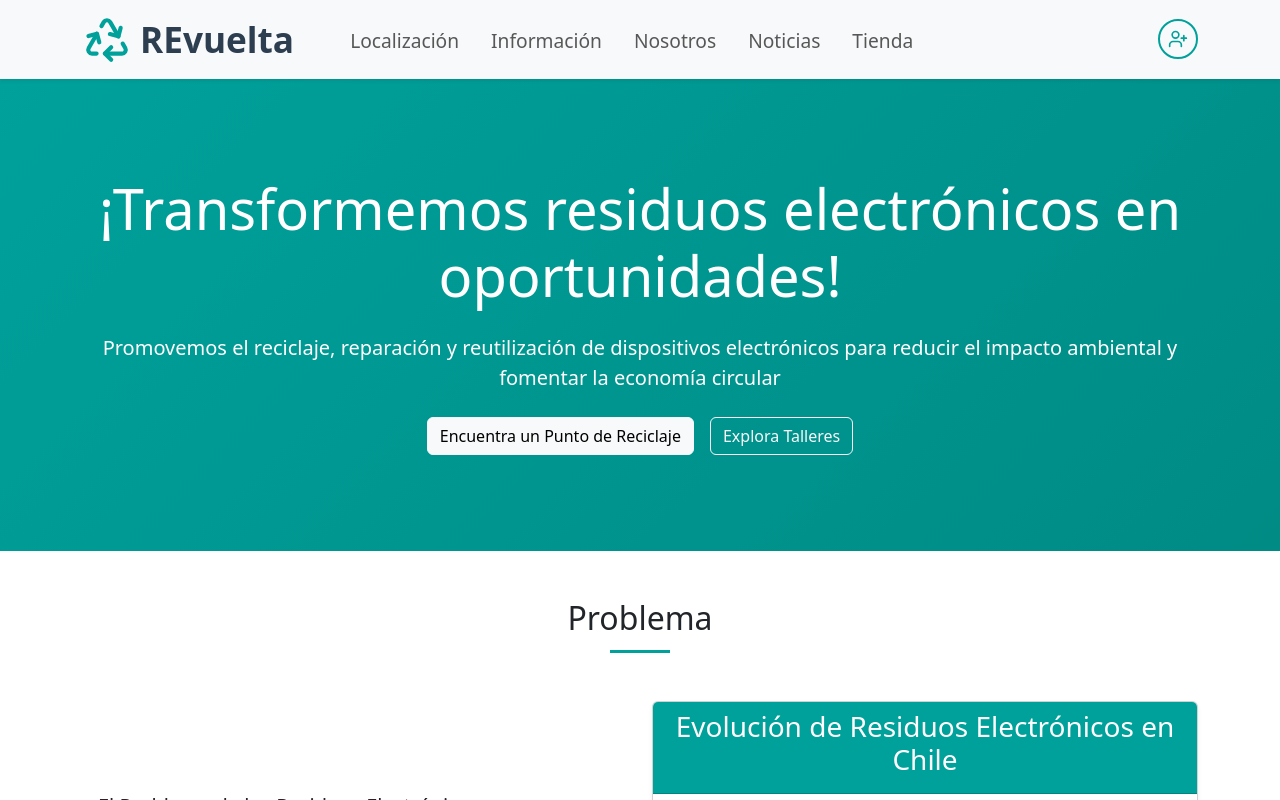
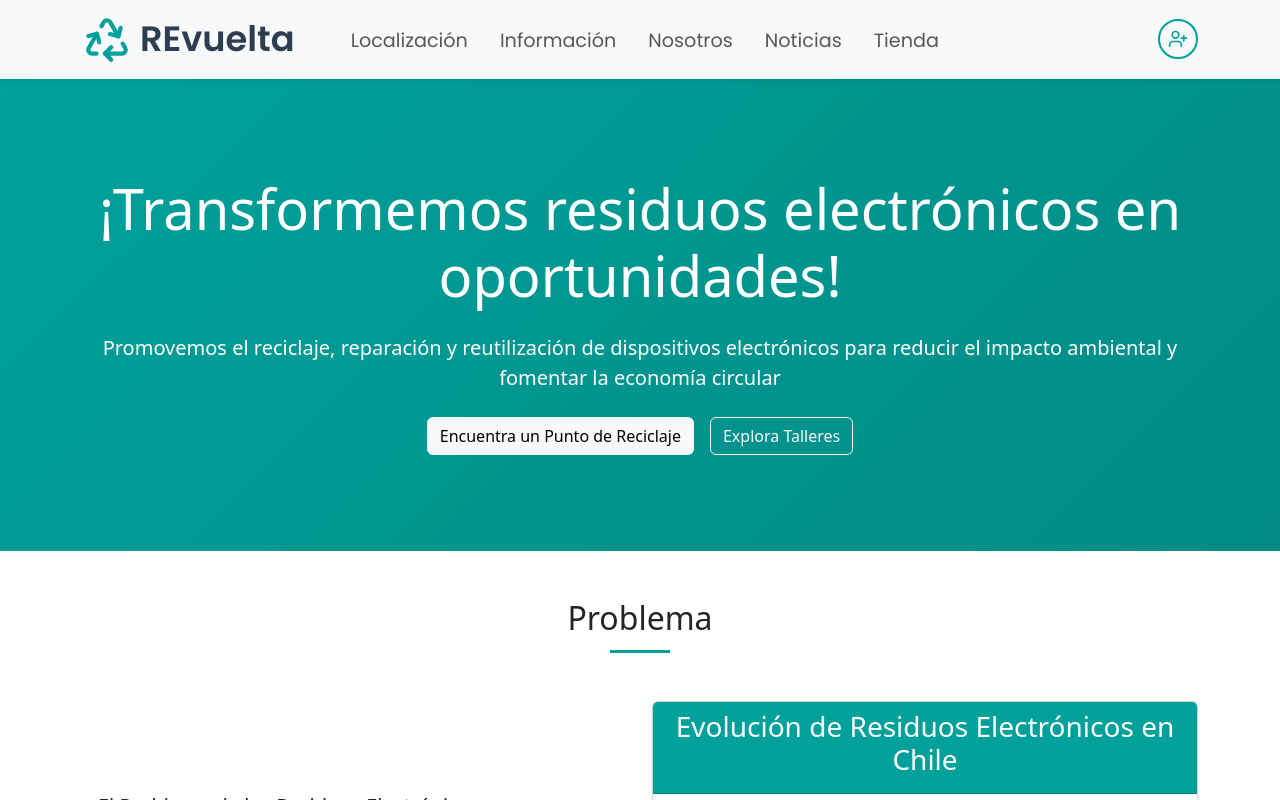
Before and after one commit to Complinator/recicle, a React (Create React App) app: page / in a window 1280 px wide. Shown: the top 800 px of the page. Built offline with nearby package versions, Linux system fonts and the light colour scheme.

Commit message:
Added desired font family

```diff
--- a/src/App.css
+++ b/src/App.css
@@ -1,5 +1,9 @@
+@import url('https://fonts.googleapis.com/css2?family=Poppins:wght@400;500;600&display=swap');
+
 .navbar-custom {
     padding: 0.75rem 1rem;
+    font-family: "Poppins", sans-serif;
+    font-weight: 400;
 }
 
 .button-style {
--- a/src/components/Layout/Navbar.js
+++ b/src/components/Layout/Navbar.js
@@ -20,7 +20,7 @@
             label: "Localización",
             hoverStyle: {
                 backgroundColor: '#28a745',
-                color: 'white',
+                color: '#8EC5C0',
                 borderColor: '#28a745'
             }
         },
@@ -29,7 +29,7 @@
             label: "Información",
             hoverStyle: {
                 backgroundColor: '#17a2b8',
-                color: 'white',
+                color: '#8EC5C0',
                 borderColor: '#17a2b8'
             }
         },
@@ -38,7 +38,7 @@
             label: "Nosotros",
             hoverStyle: {
                 backgroundColor: '#ffc107',
-                color: 'white',
+                color: '#8EC5C0',
                 borderColor: '#ffc107'
             }
         },
@@ -47,7 +47,7 @@
             label: "Noticias",
             hoverStyle: {
                 backgroundColor: '#ffc107',
-                color: 'white',
+                color: '#8EC5C0',
                 borderColor: '#ffc107'
             }
         },
@@ -56,7 +56,7 @@
             label: "Tienda",
             hoverStyle: {
                 backgroundColor: '#dc3545',
-                color: 'white',
+                color: '#8EC5C0',
                 borderColor: '#dc3545'
             }
         }
--- a/src/index.css
+++ b/src/index.css
@@ -1,3 +1,5 @@
+@import url('https://fonts.googleapis.com/css2?family=Poppins:wght@400;500;600&display=swap');
+
 * {
   margin: 0;
   padding: 0;
@@ -6,9 +8,7 @@
 
 body {
   margin: 0;
-  font-family: -apple-system, BlinkMacSystemFont, 'Segoe UI', 'Roboto', 'Oxygen',
-    'Ubuntu', 'Cantarell', 'Fira Sans', 'Droid Sans', 'Helvetica Neue',
-    sans-serif;
+  font-family: "Poppins", sans-serif;
   -webkit-font-smoothing: antialiased;
   -moz-osx-font-smoothing: grayscale;
 }
```
